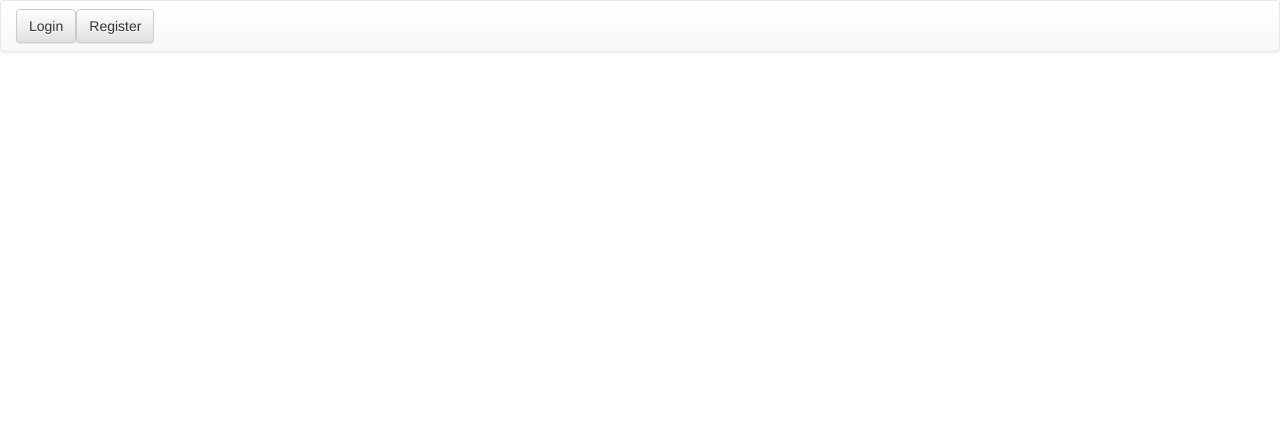
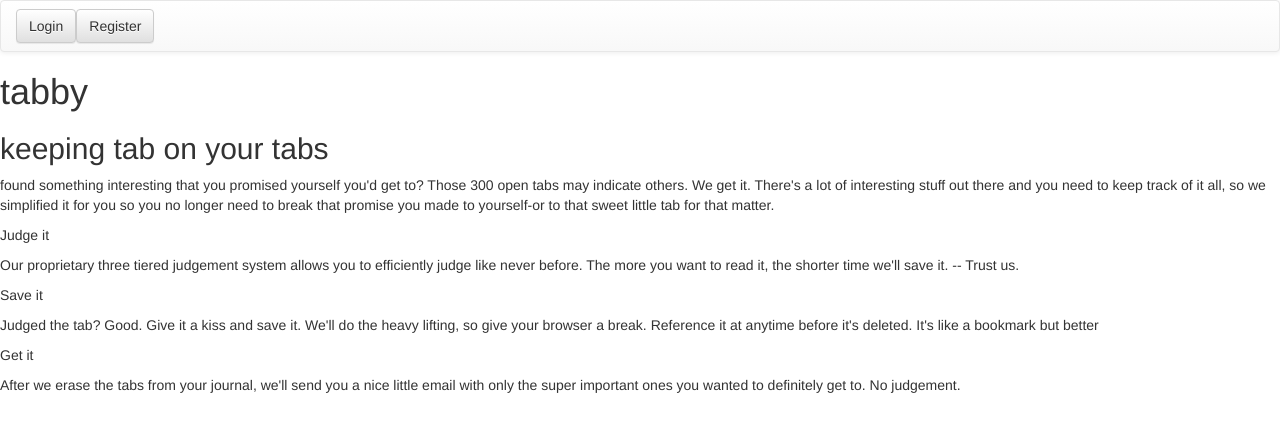
Before and after one commit to mattpeebles/tabby, a website: page public/index.html in a window 1280 px wide. Drawn offline with nearby package versions, Linux system fonts and the light colour scheme.

Commit message:
Added rough draft of type

```diff
--- a/public/index.html
+++ b/public/index.html
@@ -23,6 +23,23 @@
 	 	</div>
 	 </nav>
 
+	 <section>
+	 	<header>
+		 	<h1>tabby</h1>
+		 	<h2>keeping tab on your tabs</h2>
+		 </header>
+
+		 <div>
+		 	<p>found something interesting that you promised yourself you'd get to? Those 300 open tabs may indicate others. We get it. There's a lot of interesting stuff out there and you need to keep track of it all, so we simplified it for you so you no longer need to break that promise you made to yourself-or to that sweet little tab for that matter.</p>
+		 	<p>Judge it</p>
+		 		<p>Our proprietary three tiered judgement system allows you to efficiently judge like never before. The more you want to read it, the shorter time we'll save it. -- Trust us.</p>
+		 	<p>Save it</p>
+		 		<p>Judged the tab? Good. Give it a kiss and save it. We'll do the heavy lifting, so give your browser a break. Reference it at anytime before it's deleted. It's like a bookmark but better</p>
+		 	<p>Get it</p>
+		 		<p>After we erase the tabs from your journal, we'll send you a nice little email with only the super important ones you wanted to definitely get to. No judgement.</p>
+		 </div>
+	 </section>
+
 </body>
 	<script type="text/javascript" src="/resources/jquery.js"></script>
 
```
